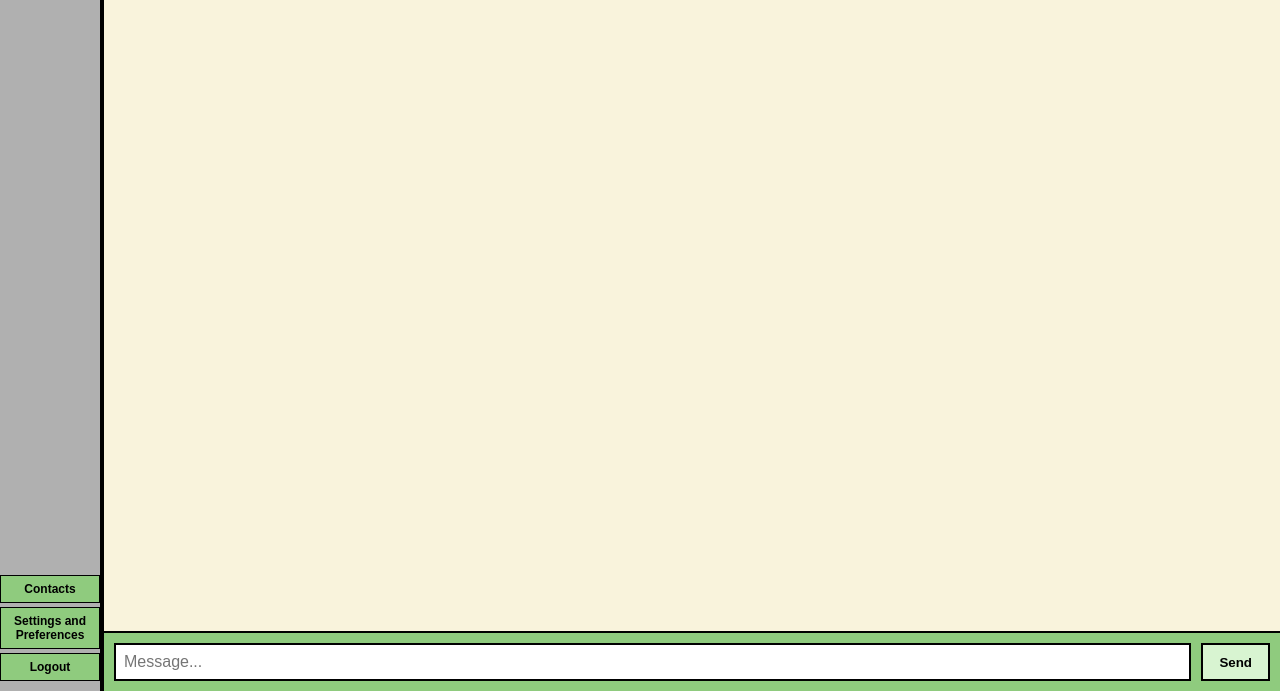
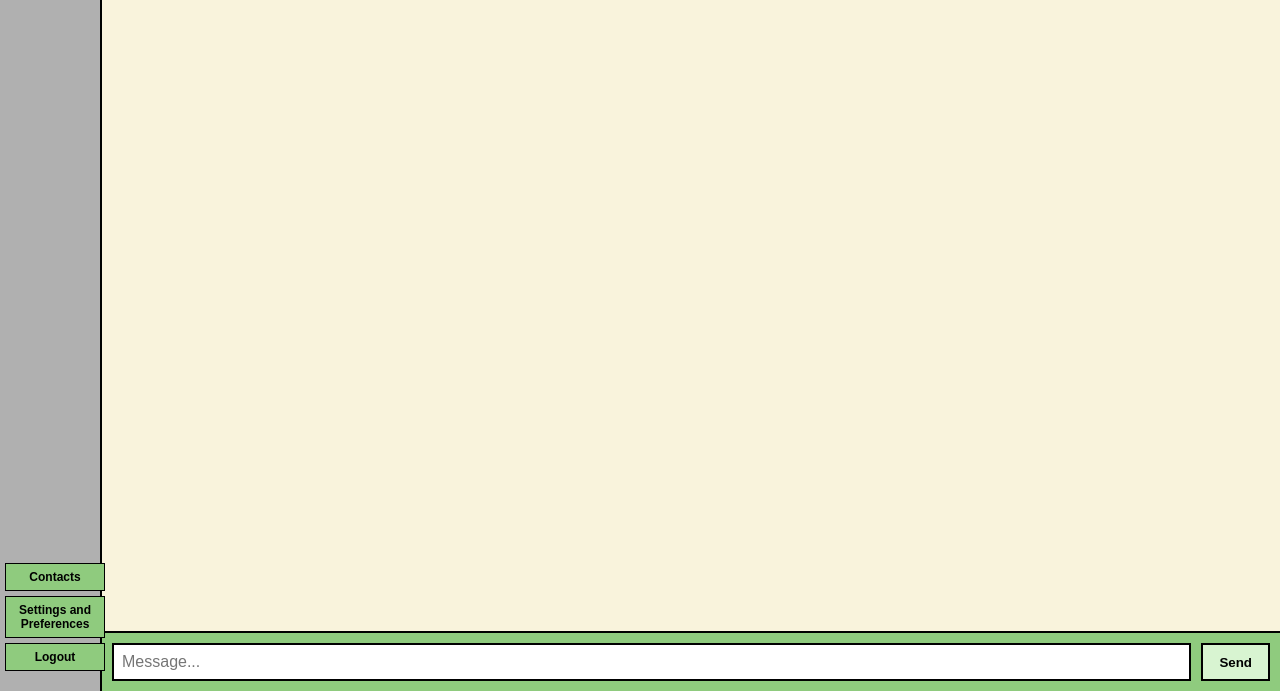
Before and after one commit to Austyn-Reichback/CSE-350-summer, a plain HTML site: page index.html in a window 1280 px wide. Shown: the part 109-800 px from the top of the page. Drawn offline with Linux system fonts and the light colour scheme.

Commit message:
Fixed Style even more.

```diff
--- a/index.html
+++ b/index.html
@@ -7,15 +7,17 @@
 </head>
 <body>
       <div class="container">
-        <!-- Sidebar -->
-        <div class="sidebar">
-            <div class="sidebar-top"></div> <!-- grey top space -->
+       <div class="sidebar-wrapper" style="position: relative;">
+            <div class="sidebar">
+                <div class="sidebar-top"></div>
+            </div>
             <div class="sidebar-buttons">
                 <button>Contacts</button>
                 <button>Settings and Preferences</button>
                 <button>Logout</button>
             </div>
         </div>
+
 
         <!-- Main Chat Area -->
         <div class="main">
--- a/style.css
+++ b/style.css
@@ -8,27 +8,32 @@ body {
   height: 100vh;
 }
 
+/* Sidebar container (still has grey space) */
 .sidebar {
-  background-color: #b0b0b0;       /* grey background */
+  background-color: #b0b0b0;
   width: 100px;
-  display: flex;
-  flex-direction: column;
-  justify-content: space-between;  /* pushes top and bottom sections apart */
-  padding: 0;
-  border-right: 2px solid black;
+  height: 100vh;
+  position: relative;  /* Needed for top spacing */
 }
 
+/* Grey top space inside sidebar */
 .sidebar-top {
   height: 50px;
 }
 
+/* Moved button container – position it where it used to be */
 .sidebar-buttons {
+  position: absolute;
+  left: 0;
+  bottom: 20px;
+  width: 100px;
   display: flex;
   flex-direction: column;
-  gap: 4px;
-  margin-bottom: 10px;
+  gap: 5px;
+  padding-left: 5px;
 }
 
+/* Individual button styles */
 .sidebar-buttons button {
   background-color: #8fcb7e;
   border: 1px solid black;
```
